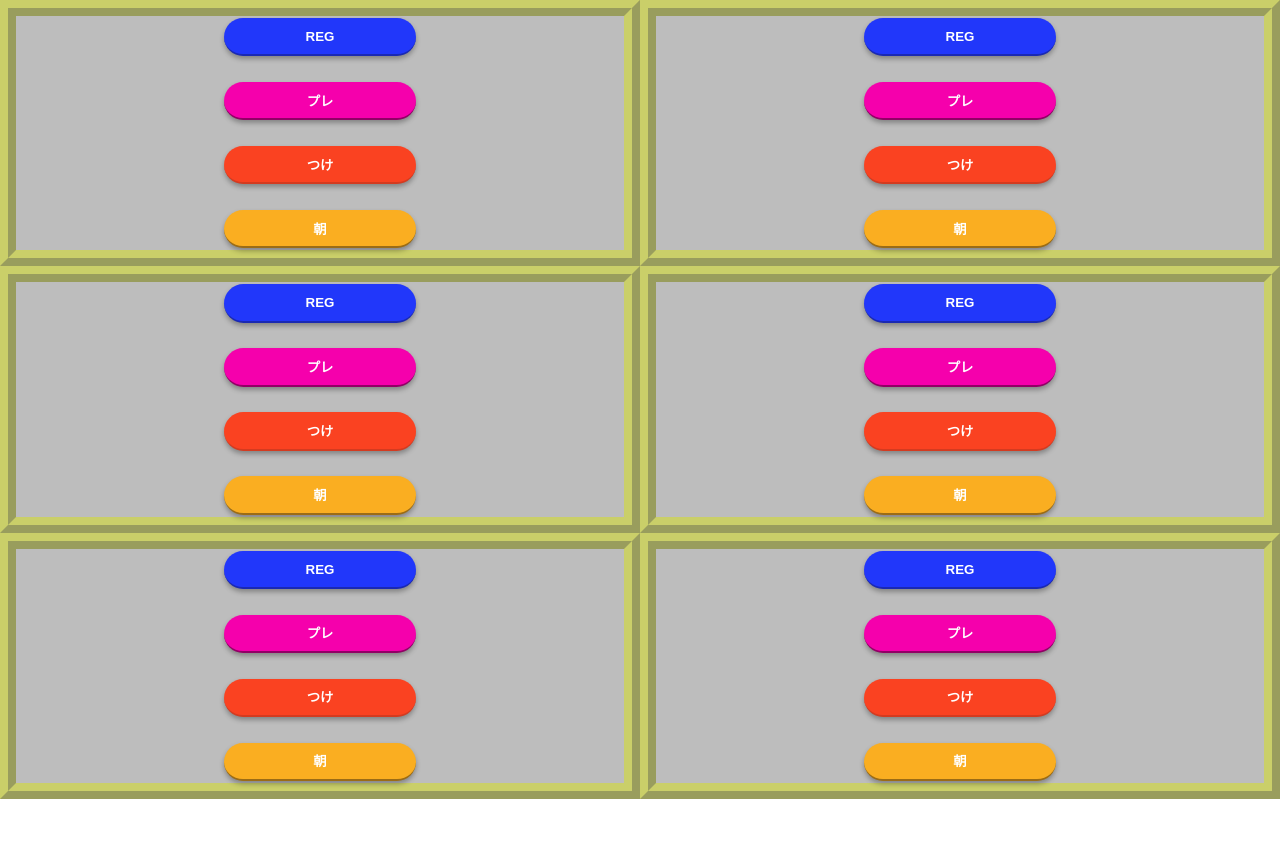
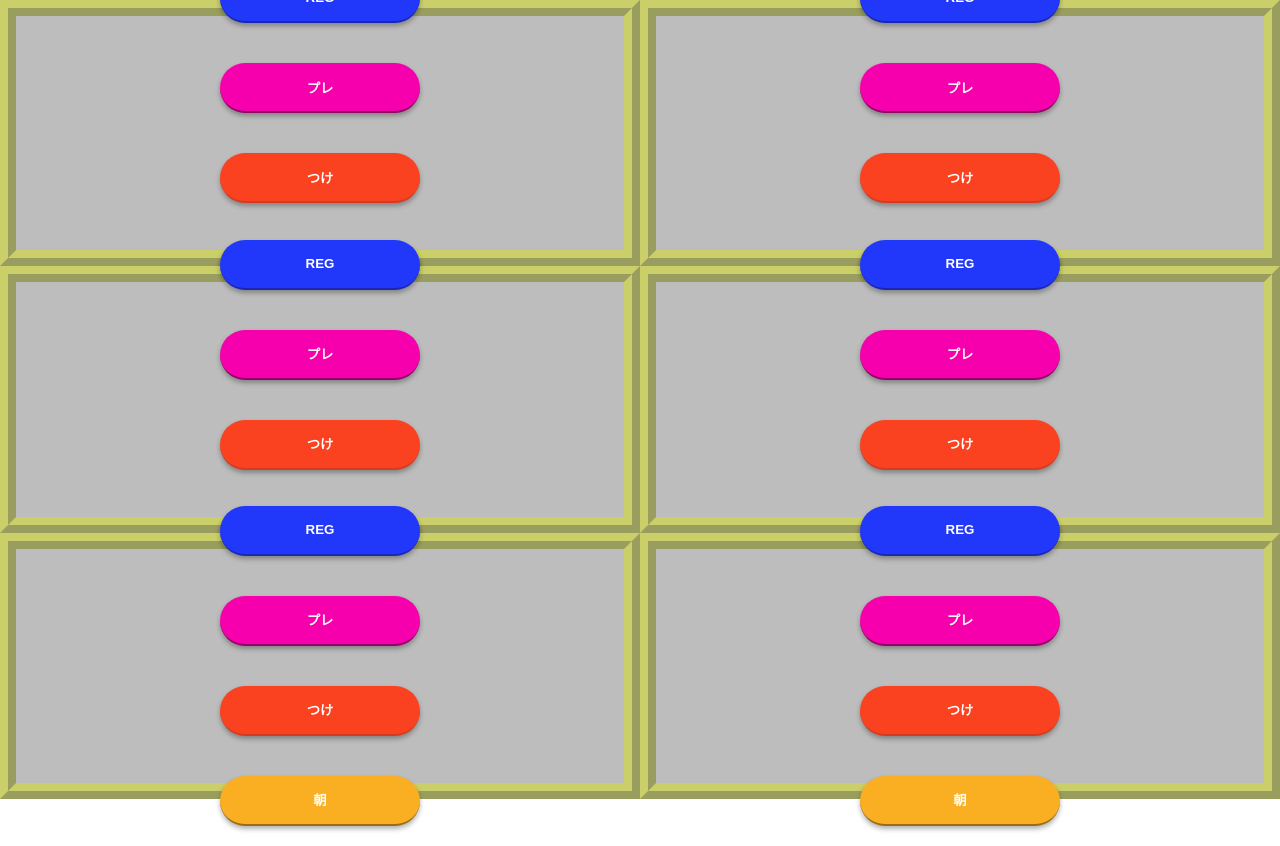
Before and after one commit to M-Y-code/men-timer, a Next.js app: page / in a window 1280 px wide. Before the commit the page ends 800 px from the top, so only its background shows below. Built offline with nearby package versions, Linux system fonts and the light colour scheme.

Commit message:
css調整

```diff
--- a/components/AsaButton.module.scss
+++ b/components/AsaButton.module.scss
@@ -1,7 +1,7 @@
 .btn {
-  width: 15vw;
-  height: 3vw;
-  margin: 1vw;
+  width: 200px;
+  height: 50px;
+  margin: 20px;
   color: #fff;
   font-weight: bold;
   background-color: #faae21;
--- a/components/CountDown.module.scss
+++ b/components/CountDown.module.scss
@@ -13,9 +13,9 @@
       display: flex;
       justify-content: center;
       align-items: center;
-      width: 10vw;
-      height: 1.5vw;
-      margin: 0.1vw;
+      width: 100px;
+      height: 25px;
+      margin: 5px;
       background-color: #000000;
       border: none;
       border-radius: 5px;
@@ -29,9 +29,9 @@
       display: flex;
       justify-content: center;
       align-items: center;
-      width: 10vw;
-      height: 1.5vw;
-      margin: 0.1vw;
+      width: 100px;
+      height: 25px;
+      margin: 5px;
       background-color: #000000;
       border: none;
       border-radius: 5px;
@@ -45,9 +45,9 @@
       display: flex;
       justify-content: center;
       align-items: center;
-      width: 10vw;
-      height: 1.5vw;
-      margin: 0.1vw;
+      width: 100px;
+      height: 25px;
+      margin: 5px;
       background-color: #000000;
       border: none;
       border-radius: 5px;
@@ -61,9 +61,9 @@
       display: flex;
       justify-content: center;
       align-items: center;
-      width: 10vw;
-      height: 1.5vw;
-      margin: 0.1vw;
+      width: 100px;
+      height: 25px;
+      margin: 5px;
       background-color: #000000;
       border: none;
       border-radius: 5px;
@@ -74,9 +74,8 @@
       color: #ffffff;
     }
     .stopBtn {
-      width: 5vw;
-      height: 5vw;
-      margin: 0.1vw;
+      width: 75px;
+      height: 75px;
       color: #fff;
       font-weight: bold;
       background-color: #2ad0fa;
@@ -96,9 +95,9 @@
       position: absolute;
       left: 5%;
       .bariBtn {
-        width: 5vw;
-        height: 3vw;
-        margin: 0.1vw;
+        width: 75px;
+        height: 50px;
+        margin-bottom: 20px;
         color: #fff;
         font-weight: bold;
         background-color: #fc3535;
@@ -108,9 +107,9 @@
         border-bottom: 2px solid #b42626;
       }
       .kataBtn {
-        width: 5vw;
-        height: 3vw;
-        margin: 0.1vw;
+        width: 75px;
+        height: 50px;
+        margin-bottom: 20px;
         color: #fff;
         font-weight: bold;
         background-color: #f7872c;
@@ -120,9 +119,9 @@
         border-bottom: 2px solid #bb6723;
       }
       .futuuBtn {
-        width: 5vw;
-        height: 3vw;
-        margin: 0.1vw;
+        width: 75px;
+        height: 50px;
+        margin-bottom: 20px;
         color: #fff;
         font-weight: bold;
         background-color: #5afa2a;
@@ -132,9 +131,8 @@
         border-bottom: 2px solid #3aa11b;
       }
       .yawaBtn {
-        width: 5vw;
-        height: 3vw;
-        margin: 0.1vw;
+        width: 75px;
+        height: 50px;
         color: #fff;
         font-weight: bold;
         background-color: #2ad0fa;
--- a/components/PreButton.module.scss
+++ b/components/PreButton.module.scss
@@ -1,7 +1,7 @@
 .btn {
-  width: 15vw;
-  height: 3vw;
-  margin: 1vw;
+  width: 200px;
+  height: 50px;
+  margin: 20px;
   color: #fff;
   font-weight: bold;
   background-color: #f500ac;
--- a/components/RegButton.module.scss
+++ b/components/RegButton.module.scss
@@ -1,7 +1,7 @@
 .btn {
-  width: 15vw;
-  height: 3vw;
-  margin: 1vw;
+  width: 200px;
+  height: 50px;
+  margin: 20px;
   color: #fff;
   font-weight: bold;
   background-color: #2137fa;
--- a/components/TukeButton.module.scss
+++ b/components/TukeButton.module.scss
@@ -1,7 +1,7 @@
 .btn {
-  width: 15vw;
-  height: 3vw;
-  margin: 1vw;
+  width: 200px;
+  height: 50px;
+  margin: 20px;
   color: #fff;
   font-weight: bold;
   background-color: #fa4221;
```
